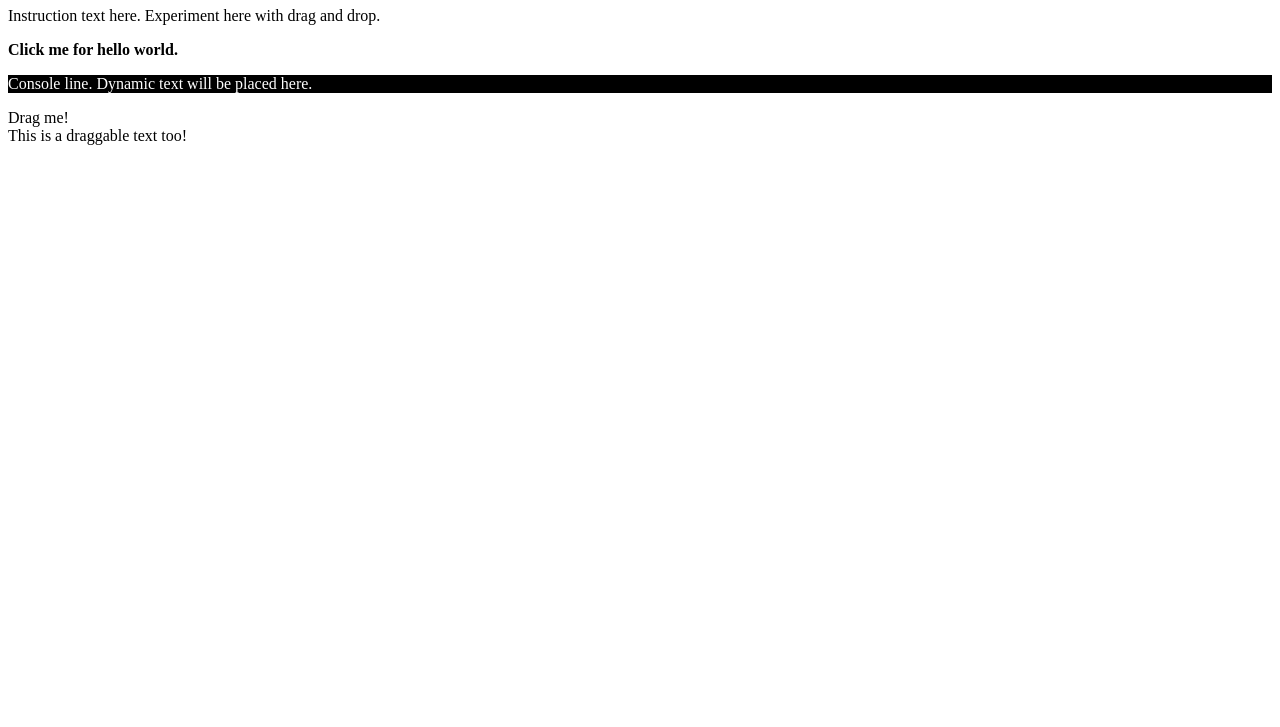
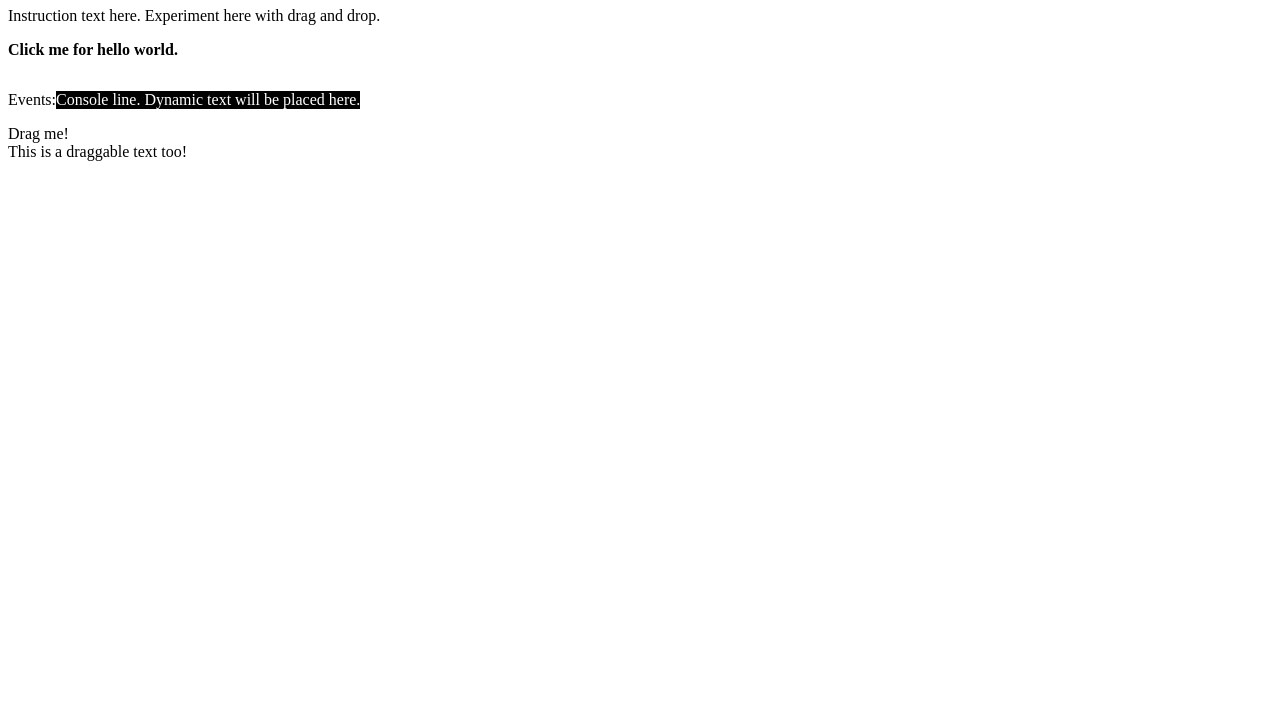
Before and after one commit to xamino/gotextblock, a plain HTML site: page pages/index.html in a window 1280 px wide. Shown: the part 73-800 px from the top of the page. Drawn offline with nearby package versions, Linux system fonts and the light colour scheme; a script that the page names is missing.

Commit message:
better console output

```diff
--- a/pages/index.html
+++ b/pages/index.html
@@ -14,9 +14,11 @@
         <p onclick="test()">
             <strong>Click me for hello world.</strong>
         </p>
-        <p id="output" style="background-color:black;color:white">
+        <!-- NOTE: this is the console output block. -->
+        <p style="float:left">Events: </p><p id="output" style="background-color:black;color:white;float:left">
             Console line. Dynamic text will be placed here.
-        </p>
+        </p><br style="clear:left">
+        <!-- NOTE: done -->
         <div draggable="true">
             Drag me!
         </div>
```
